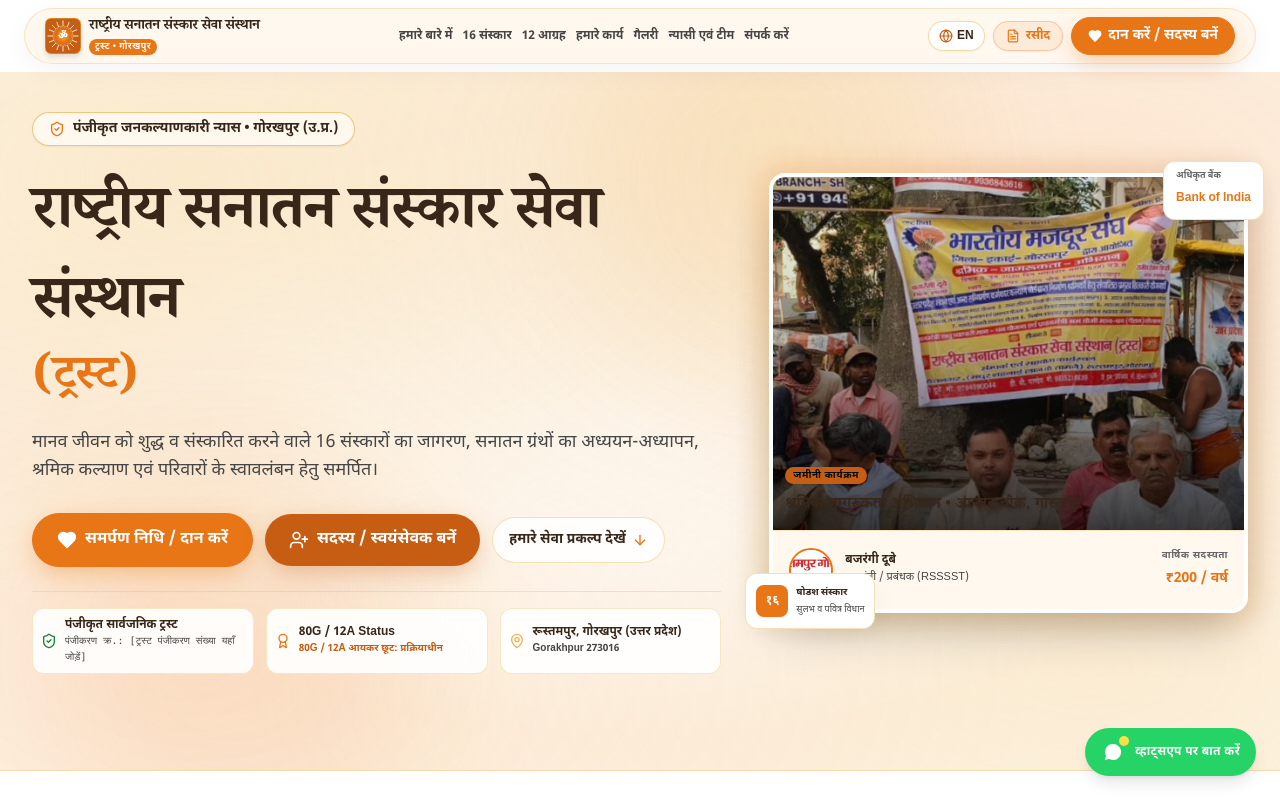
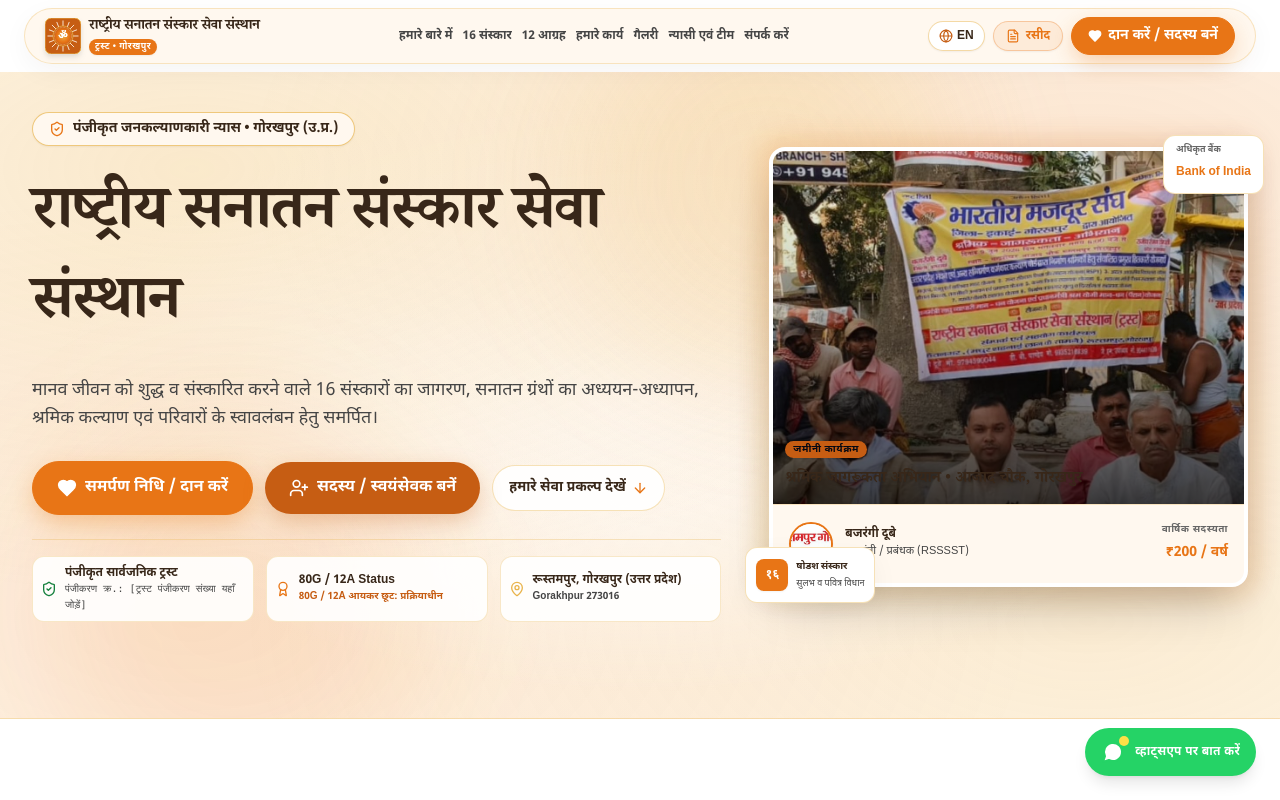
Before and after one commit to Kushalsingh1234/trust_web, a React (Vite) app: page / in a window 1280 px wide. Shown: the top 800 px of the page. Built offline with nearby package versions, Linux system fonts and the light colour scheme; a web font is replaced by a local one.

Commit message:
fix: remove (Trust) / (ट्रस्ट) suffix from Hero heading and restore preview script

```diff
--- a/src/sections/Hero.jsx
+++ b/src/sections/Hero.jsx
@@ -26,9 +26,6 @@
             <div>
               <h1 className="text-3xl sm:text-4xl md:text-5xl lg:text-6xl font-black text-[#382719] leading-[1.15] tracking-tight font-hindi-heading">
                 {t.hero.title}
-                <span className="text-primary block text-2xl sm:text-3xl md:text-4xl lg:text-5xl mt-1">
-                  {t.hero.trustSuffix}
-                </span>
               </h1>
             </div>
 
```
Also changed, not shown: package.json (line endings or trailing spaces).
